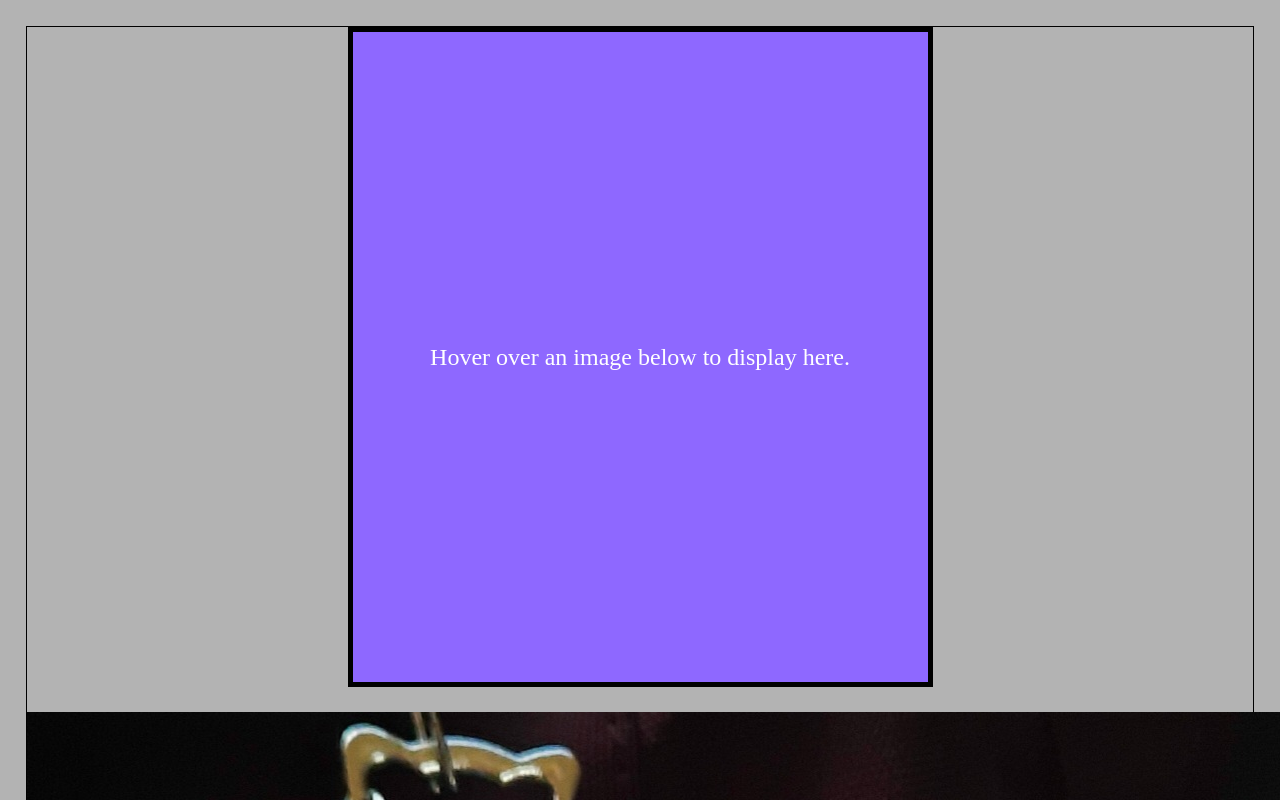
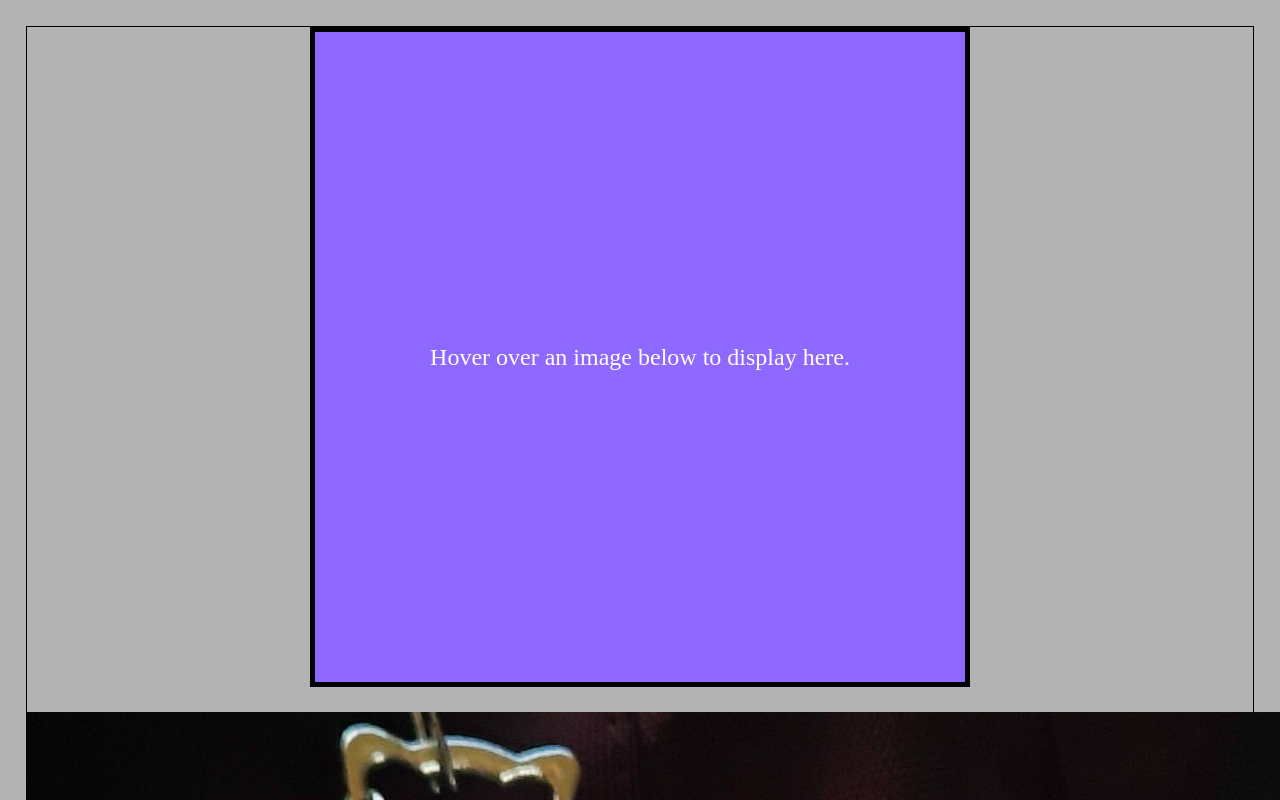
Before and after one commit to fatimahprojects/final-project-, a plain HTML site: page index.html in a window 1280 px wide. Shown: the top 800 px of the page. Drawn offline with Linux system fonts and the light colour scheme.

Commit message:
Update style.css

```diff
--- a/style.css
+++ b/style.css
@@ -6,7 +6,7 @@ body {
 
 #image {
     line-height: 650px;
-    width: 575px;
+    width: 650px;
     height: 650px;
     border: 5px solid black;
     margin: 0 auto;
```
